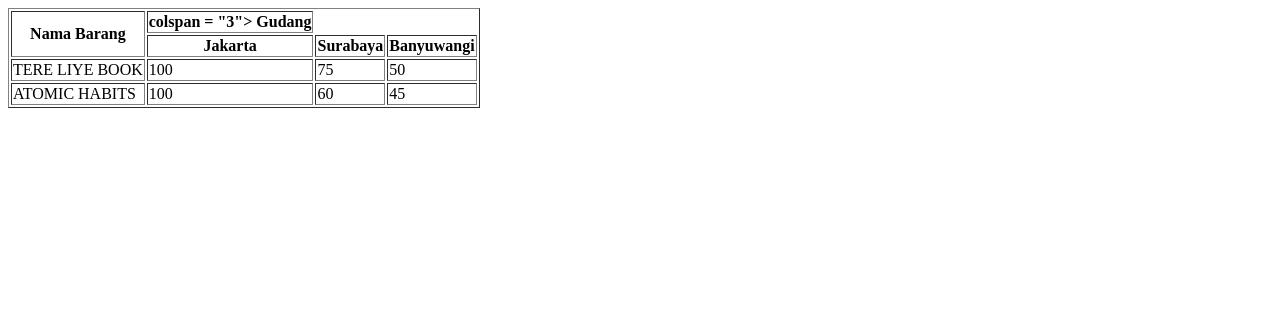
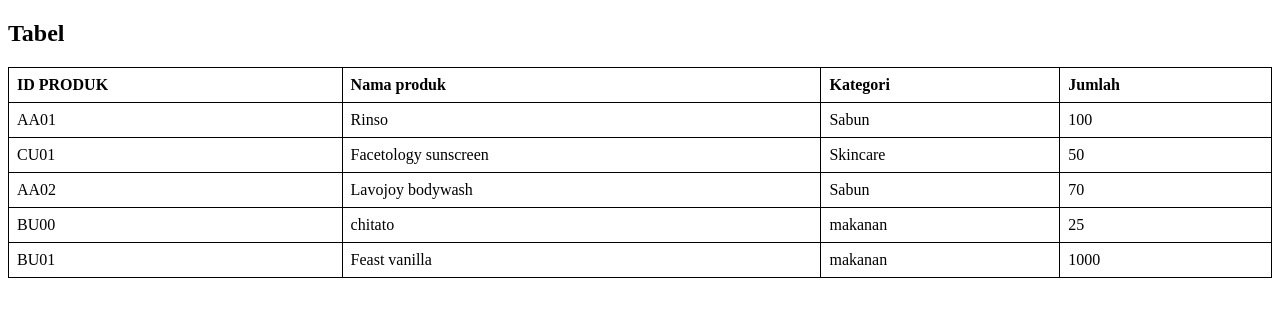
Before and after one commit to feliciorS8/DESAIN-WEB-SEM-2, a plain HTML site: page TUGAS 3/tabel.html in a window 1280 px wide. Drawn offline with Linux system fonts and the light colour scheme.

Commit message:
tabel.html

```diff
--- a/TUGAS 3/tabel.html
+++ b/TUGAS 3/tabel.html
@@ -1,34 +1,62 @@
 <!DOCTYPE html>
 <html>
 <head>
-    <title> TUGAS TABEL</title>
+<title>Tess</title>
+<style>
+table {
+	border-collapse: collapse;
+	width: 100%;
+}
+
+td, th {
+	border: 1px solid #000000;
+	text-align: left;
+	padding: 8px;
+}
+</style>
 </head>
 <body>
-<table border = "1">
+
+<h2>Tabel</h2>
+
+<table>
 	<tr>
-	     <th rowspan = "2">
-	     Nama Barang</th>
-	     <th> colspan = "3">
-	     Gudang</th>
+		<th>ID PRODUK</th>
+		<th>Nama produk</th>
+		<th>Kategori</th>
+		<th>Jumlah</th>
 	</tr>
 	<tr>
-	     <th> Jakarta </th>
-	     <th> Surabaya </th>
-	     <th> Banyuwangi </th>
+		<td>AA01</td>
+		<td>Rinso</td>
+		<td>Sabun</td>
+		<td>100</td>
 	</tr>
 	<tr>
-	     <td> TERE LIYE BOOK </td>
-	     <td> 100 </td>
-	     <td> 75 </td>
-	     <td> 50 </td>
+		<td>CU01</td>
+		<td>Facetology sunscreen</td>
+		<td>Skincare</td>
+		<td>50</td>
 	</tr>
 	<tr>
-	     <td> ATOMIC HABITS </td>
-	     <td> 100 </td>
-             <td> 60 </td>
-             <td> 45</td>
+		<td>AA02</td>
+		<td>Lavojoy bodywash</td>
+		<td>Sabun</td>
+		<td>70</td>
+	</tr>
+    <tr>
+		<td>BU00</td>
+		<td>chitato</td>
+		<td>makanan</td>
+		<td>25</td>
+	</tr>
+    <tr>
+		<td>BU01</td>
+		<td>Feast vanilla</td>
+		<td>makanan</td>
+		<td>1000</td>
+	</tr>
+</table>
 
-
-</table>
 </body>
-</html
+</html>
```
